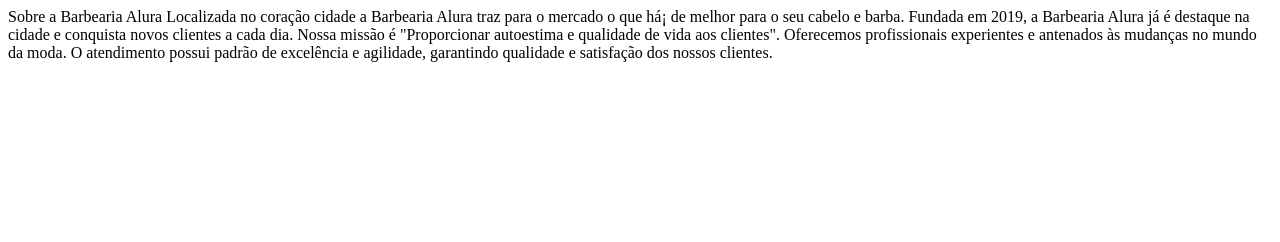
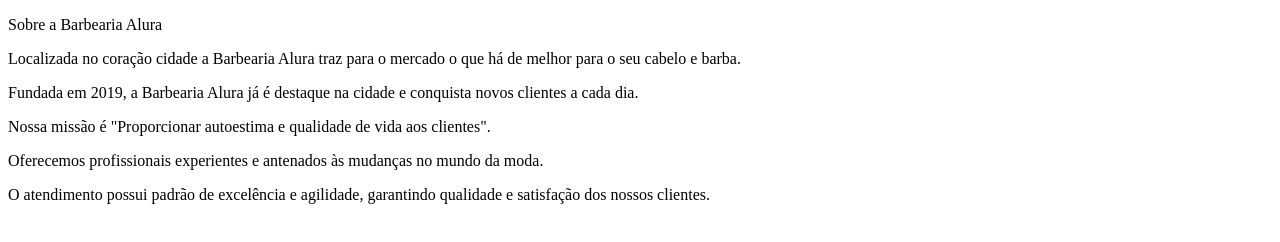
Before and after one commit to eduardayummii/1CPCeduarda, a plain HTML site: page index.html in a window 1280 px wide. Drawn offline with Linux system fonts and the light colour scheme.

Commit message:
Add files via upload

```diff
--- a/index.html
+++ b/index.html
@@ -6,16 +6,16 @@
 	<title>BARBEARIA ALURA</title>
 </head>
 <body>
-	Sobre a Barbearia Alura
-Localizada
-no coração cidade a Barbearia Alura traz para o mercado o que há¡ de
-melhor para o seu cabelo e barba. Fundada em 2019, a Barbearia Alura já é
-destaque na cidade e conquista novos clientes a cada dia.
-Nossa missão é "Proporcionar autoestima e qualidade de vida aos clientes".
-Oferecemos
-profissionais experientes e antenados às mudanças no mundo da moda. O
-atendimento possui padrão de excelência e agilidade, garantindo
-qualidade e satisfação dos nossos clientes.
+	<p>Sobre a Barbearia Alura</p>
+<p>Localizada
+no coração cidade a Barbearia Alura traz para o mercado o que há de
+melhor para o seu cabelo e barba.</p>
+<p>Fundada em 2019, a Barbearia Alura já é
+destaque na cidade e conquista novos clientes a cada dia.</p>
+<p>Nossa missão é "Proporcionar autoestima e qualidade de vida aos clientes".</p>
+<p>Oferecemos profissionais experientes e antenados às mudanças no mundo da moda. </p>
+<p>O atendimento possui padrão de excelência e agilidade, garantindo
+qualidade e satisfação dos nossos clientes.</p>
 
 </body>
 </html>
```
